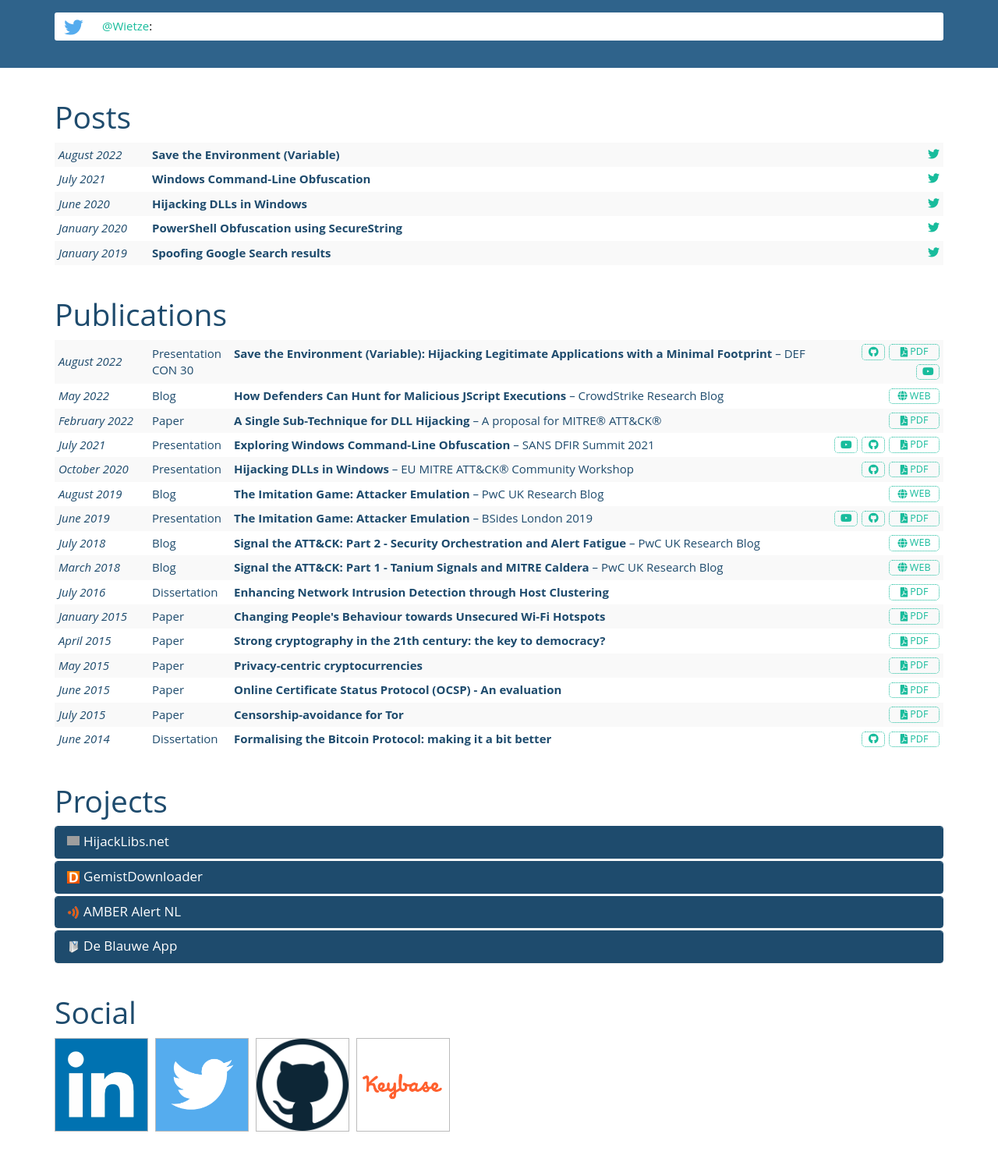
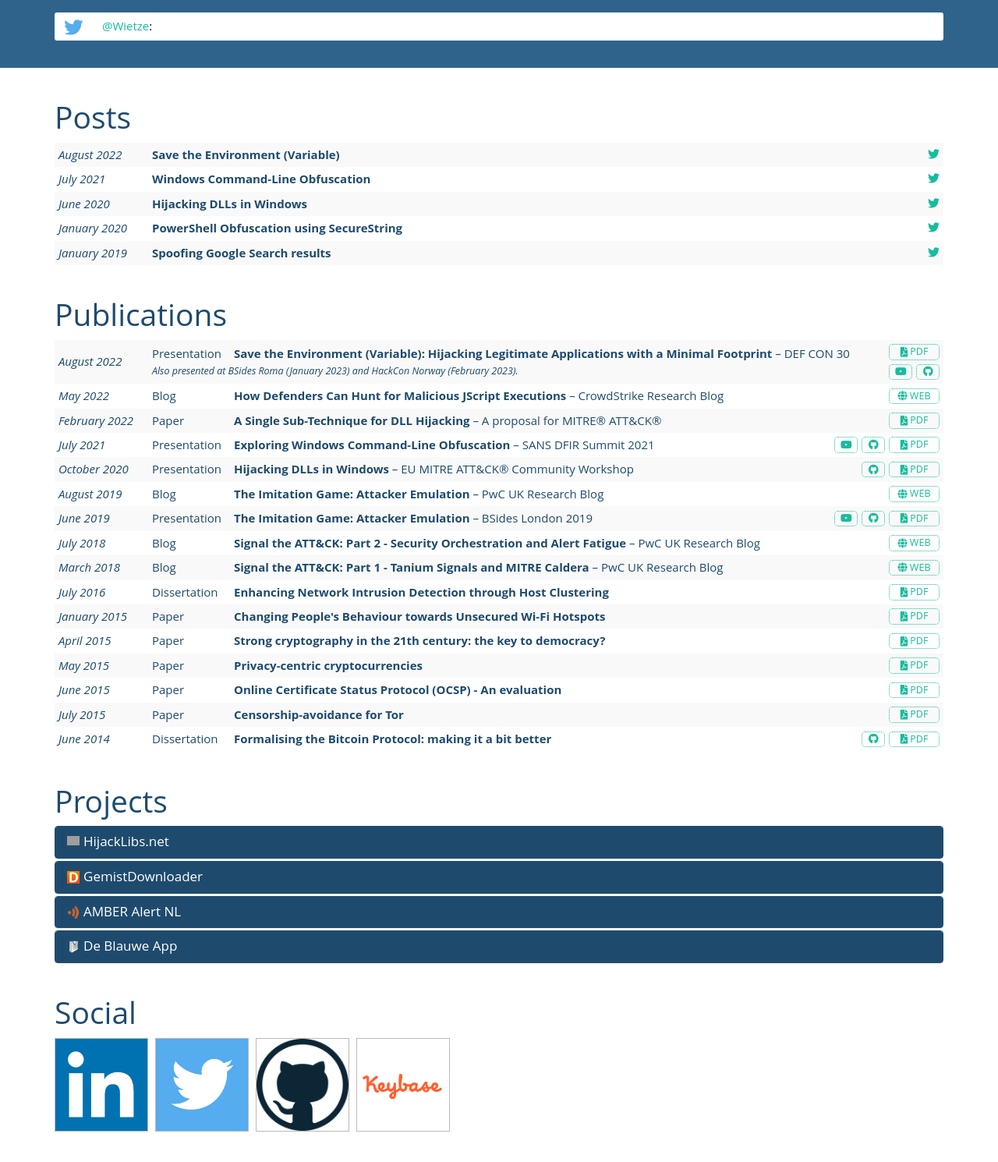
Before and after one commit to wietze/wietze.github.io, a Jekyll site: the page built from index.html, in a window 1280 px wide, cut to the strip 214-1711 px from the top of the page. Shown: the top 1490 px of the strip at 78% size. Built offline with Jekyll 4.4.1, drawn with Linux system fonts in a browser that asks for light colours; nearby versions of some CDN libraries; grey boxes are pictures that could not be loaded.

Commit message:
Added BSides Roma and HackCon Norway references to main page

```diff
--- a/css/default.css
+++ b/css/default.css
@@ -37,7 +37,7 @@
     float: left;
     margin-right: 5px;
     max-width: 16px;
-    padding: 0px;
+    padding: 0;
     margin-top: 2px;
 }
 
@@ -209,6 +209,12 @@
     line-height: 20px !important;
     text-decoration: none !important;
 }
+
+.addendum {
+    font-size: smaller;
+    font-style: italic;
+}
+
 @media screen and (max-width: 540px) {
     .namess {
         margin-top: 30px !important;
@@ -229,8 +235,8 @@
 
 @media screen and (max-width: 455px) {
     .namess {
-        margin-top: 0px !important;
-        margin-bottom: 0px !important;
+        margin-top: 0 !important;
+        margin-bottom: 0 !important;
     }
     #avatar {
         display: none;
--- a/index.html
+++ b/index.html
@@ -20,15 +20,15 @@
 <body>
   <div style="width: 100%; min-height: 230px; background-color: #2F638B;">
     <div class="container">
-      <div class="jumbotron row" style=" padding: 15px 0px; background-color: rgba(0,0,0,0); margin: 20px 0px;">
-        <div class="col-lg-12 col-md-12 col-xs-12 col-sm-12" style="padding: 0px;">
+      <div class="jumbotron row" style=" padding: 15px 0; background-color: rgba(0,0,0,0); margin: 20px 0;">
+        <div class="col-lg-12 col-md-12 col-xs-12 col-sm-12" style="padding: 0;">
           <div style="float: left; width: 100%; max-width: 175px; height: 100%; margin-right: 20px;" id="avatar">
             <img src="https://s.gravatar.com/avatar/65643c7a5680cb9f2e4be9a003cbf999?s=200"
               style="width: 100%; height: 100%; border: 1px solid white;" alt="Photo of Wietze" />
           </div>
-          <h1 style="font-size: 45px; font-weight: bold; margin: 0px; margin-bottom: 10px; color: white;"
+          <h1 style="font-size: 45px; font-weight: bold; margin: 0; margin-bottom: 10px; color: white;"
             class="namess">Wietze Beukema</h1>
-          <div class="text-info" style="font-size: 16px; color: #C2BEBE; margin-bottom: 0px; display: table-cell;">
+          <div class="text-info" style="font-size: 16px; color: #C2BEBE; margin-bottom: 0; display: table-cell;">
 
             <div class="indent">
               <i class="fas fa-briefcase intro-icons"></i>Cyber Threat Detection
@@ -65,7 +65,7 @@
 
   <div class="container">
 
-    <div class="page-header" style="padding-bottom: 0px; margin-bottom: 0px;">
+    <div class="page-header" style="padding-bottom: 0; margin-bottom: 0;">
       <h1 style="margin-bottom: 10px;"><a href="/blog" style="color: inherit;">Posts</a></h1>
     </div>
     <table class="table table-striped table-hover blogposts">
@@ -81,16 +81,16 @@
       </tbody>
     </table>
 
-    <div class="page-header" style="padding-bottom: 0px; margin-bottom: 0px;">
+    <div class="page-header" style="padding-bottom: 0; margin-bottom: 0;">
       <h1 style="margin-bottom: 10px;">Publications</h1>
     </div>
     <table class="table table-striped table-hover publications blogposts">
       <tbody>
         <tr>
-          <td class="entry-date">August 2022</td>
+          <td class="entry-date"><time datetime="2022-08">August 2022</time></td>
           <td class="box">
             <div class="block entry"><div><span class="publication-type">Presentation</span><strong
-                title="Beukema, W.J.B. (2022, August). Save the Environment (Variable): Hijacking Legitimate Applications with a Minimal Footprint. DEF CON 30.">Save the Environment (Variable): Hijacking Legitimate Applications with a Minimal Footprint</strong> &ndash; DEF CON 30</div></div>
+                title="Beukema, W.J.B. (2022, August). Save the Environment (Variable): Hijacking Legitimate Applications with a Minimal Footprint. DEF CON 30.">Save the Environment (Variable): Hijacking Legitimate Applications with a Minimal Footprint</strong> &ndash; DEF&nbsp;CON&nbsp;30 <span class="addendum">Also&nbsp;presented&nbsp;at&nbsp;BSides&nbsp;Roma&nbsp;(<time datetime="2023-01">January&nbsp;2023</time>) and HackCon&nbsp;Norway&nbsp;(<time datetime="2023-02">February&nbsp;2023</time>).</span></div></div>
             <div class="block publication-buttons">
               <div class="entry-link">
                 <a href="literature/Beukema,%20WJB%20-%20Save%20The%20Environment%20(Variable).pdf"> </a><a
@@ -101,7 +101,7 @@
           </td>
         </tr>
         <tr>
-          <td class="entry-date">May 2022</td>
+          <td class="entry-date"><time datetime="2022-05">May 2022</time></td>
           <td class="box">
             <div class="block entry"><div><span class="publication-type">Blog</span><strong
                 title="Beukema, W.J.B. (2022, May). How Defenders Can Hunt for Malicious JScript Executions: A Perspective from OverWatch Elite. CrowdStrike Research Blog.">How Defenders Can Hunt for Malicious JScript Executions</strong> &ndash; CrowdStrike Research Blog</div></div>
@@ -113,7 +113,7 @@
           </td>
         </tr>
         <tr>
-          <td class="entry-date">February 2022</td>
+          <td class="entry-date"><time datetime="2022-02">February 2022</time></td>
           <td class="box">
             <div class="block entry"><div><span class="publication-type">Paper</span><strong
                 title="Beukema, W.J.B. (2022, February). A Single Sub-Technique for DLL Hijacking.">A Single Sub-Technique for DLL Hijacking</strong> &ndash; A proposal for MITRE&reg; ATT&amp;CK&reg;</div>
@@ -126,7 +126,7 @@
           </td>
         </tr>
         <tr>
-          <td class="entry-date">July 2021</td>
+          <td class="entry-date"><time datetime="2021-07">July 2021</time></td>
           <td class="box">
             <div class="block entry"><div><span class="publication-type">Presentation</span><strong
                 title="Beukema, W.J.B. (2021, July). Exploring Windows Command-Line Obfuscation. SANS Institute DFIR Summit 2021.">Exploring
@@ -142,7 +142,7 @@
           </td>
         </tr>
         <tr>
-          <td class="entry-date">October 2020</td>
+          <td class="entry-date"><time datetime="2020-10">October 2020</time></td>
           <td class="box">
             <div class="block entry"><div><span class="publication-type">Presentation</span><strong
                 title="Beukema, W.J.B. (2020, October). Hijacking DLLs in Windows. Sixth EU MITRE ATT&CK® Community Workshop.">Hijacking
@@ -156,7 +156,7 @@
           </td>
         </tr>
        <tr>
-          <td class="entry-date">August 2019</td>
+          <td class="entry-date"><time datetime="2019-08">August 2019</time></td>
           <td class="box">
             <div class="block entry"><div><span class="publication-type">Blog</span><strong
                 title="Beukema, W.J.B. (2019, August). The Imitation Game: Attacker Emulation. PwC UK Research Blog.">The
@@ -169,7 +169,7 @@
           </td>
         </tr>
         <tr>
-          <td class="entry-date">June 2019</td>
+          <td class="entry-date"><time datetime="2019-06">June 2019</time></td>
           <td class="box">
             <div class="block entry"><div><span class="publication-type">Presentation</span><strong
                 title="Beukema, W.J.B. (2019, June). The Imitation Game: Attacker Emulation. Security BSides London 2019.">The
@@ -183,7 +183,7 @@
           </td>
         </tr>
         <tr>
-          <td class="entry-date">July 2018</td>
+          <td class="entry-date"><time datetime="2018-07">July 2018</time></td>
           <td class="box">
             <div class="block entry"><div><span class="publication-type">Blog</span><strong
                 title="Bottomley, Beukema. (2018, July). Signal the ATT&amp;CK: Part 2 - Security Orchestration and Alert Fatigue. PwC UK Research Blog.">Signal
@@ -199,7 +199,7 @@
           </td>
         </tr>
         <tr>
-          <td class="entry-date">March 2018</td>
+          <td class="entry-date"><time datetime="2018-03">March 2018</time></td>
           <td class="box">
             <div class="block entry"><div><span class="publication-type">Blog</span><strong
                 title="Bottomley, Beukema. (2018, March). Signal the ATT&amp;CK: Part 1 - Tanium Signals and MITRE Caldera. PwC UK Research Blog.">Signal
@@ -215,7 +215,7 @@
           </td>
         </tr>
         <tr>
-          <td class="entry-date">July 2016</td>
+          <td class="entry-date"><time datetime="2016-07">July 2016</time></td>
           <td class="box">
             <div class="block entry"><div><span class="publication-type">Dissertation</span><strong
                 title="Beukema, W.J.B. (2016, July). Enhancing Network Intrusion Detection through Host Clustering. Master's dissertation.">Enhancing
@@ -228,7 +228,7 @@
           </td>
         </tr>
         <tr>
-          <td class="entry-date">January 2015</td>
+          <td class="entry-date"><time datetime="2015-01">January 2015</time></td>
           <td class="box">
             <div class="block entry"><div><span class="publication-type">Paper</span><strong
                 title="Beukema, Noort, De Vries (2015, January). Changing People's Behaviour towards Unsecured Wi-Fi Hotspots.">Changing
@@ -244,7 +244,7 @@
           </td>
         </tr>
         <tr>
-          <td class="entry-date">April 2015</td>
+          <td class="entry-date"><time datetime="2015-04">April 2015</time></td>
           <td class="box">
             <div class="block entry"><div><span class="publication-type">Paper</span><strong
                 title="Beukema, W.J.B. (2015, April). Strong cryptography in the 21th century: the key to democracy?.">Strong
@@ -258,7 +258,7 @@
           </td>
         </tr>
         <tr>
-          <td class="entry-date">May 2015</td>
+          <td class="entry-date"><time datetime="2015-05">May 2015</time></td>
           <td class="box">
             <div class="block entry"><div><span class="publication-type">Paper</span><strong
                 title="Beukema, W.J.B. (2015, May). Privacy-centric cryptocurrencies.">Privacy-centric
@@ -271,7 +271,7 @@
           </td>
         </tr>
         <tr>
-          <td class="entry-date">June 2015</td>
+          <td class="entry-date"><time datetime="2015-06">June 2015</time></td>
           <td class="box">
             <div class="block entry"><div><span class="publication-type">Paper</span><strong
                 title="Beukema, W.J.B. (2015, June). Online Certificate Status Protocol (OCSP) - An evaluation. ">Online
@@ -284,7 +284,7 @@
           </td>
         </tr>
         <tr>
-          <td class="entry-date">July 2015</td>
+          <td class="entry-date"><time datetime="2015-07">July 2015</time></td>
           <td class="box">
             <div class="block entry"><div><span class="publication-type">Paper</span><strong
                 title="Beukema, W.J.B. (2015, July). Censorship-avoidance for Tor. ">Censorship-avoidance for
@@ -297,7 +297,7 @@
           </td>
         </tr>
         <tr>
-          <td class="entry-date">June 2014</td>
+          <td class="entry-date"><time datetime="2014-06">June 2014</time></td>
           <td class="box">
             <div class="block entry"><div><span class="publication-type">Dissertation</span><strong
                 title="Beukema, W.J.B. (2014, June). Formalising the Bitcoin Protocol: making it a bit better. 21st Twente Student Conference on IT. Bachelor's dissertation.">Formalising
@@ -317,7 +317,7 @@
 
 
 
-    <div class="page-header" style="padding-bottom: 0px; margin-bottom: 0px;" id="projecten">
+    <div class="page-header" style="padding-bottom: 0; margin-bottom: 0;" id="projecten">
       <h1 style="margin-bottom: 10px;">Projects</h1>
     </div>
 
@@ -336,7 +336,7 @@
         <table class="compare">
           <tr>
             <td class="factor">Project start</td>
-            <td class="description">August 2022 - see <a href="https://twitter.com/wietze/status/1558910243588829184"><em class="fab fa-twitter btn-link"></em> Tweet</a></td>
+            <td class="description"><time datetime="2022-08">August 2022</time> - see <a href="https://twitter.com/wietze/status/1558910243588829184"><em class="fab fa-twitter btn-link"></em> Tweet</a></td>
           </tr>
           <tr>
             <td class="factor">Technology</td>
@@ -375,7 +375,7 @@
         <table class="compare">
           <tr>
             <td class="factor">Project start</td>
-            <td class="description">July 2009</td>
+            <td class="description"><time datetime="2009-07">July 2009</time></td>
           </tr>
           <tr>
             <td class="factor">Platform</td>
@@ -441,7 +441,7 @@
         <table class="compare">
           <tr>
             <td class="factor">Project start</td>
-            <td class="description">December 2012</td>
+            <td class="description"><time datetime="2012-12">December 2012</time></td>
           </tr>
           <tr>
             <td class="factor">Platform</td>
@@ -493,7 +493,7 @@
         <table class="compare">
           <tr>
             <td class="factor">Project start</td>
-            <td class="description">December 2012</td>
+            <td class="description"><time datetime="2012-12">December 2012</time></td>
           </tr>
           <tr>
             <td class="factor">Platform</td>
@@ -528,7 +528,7 @@
       </div>
     </div>
 
-    <div class="page-header" style="padding-bottom: 0px; margin-bottom: 0px;">
+    <div class="page-header" style="padding-bottom: 0; margin-bottom: 0;">
       <h1 style="margin-bottom: 10px;" id="social">Social</h1>
     </div>
     <p class="social-buttons">
```
Also changed, not shown: other parts of index.html (+1 -1 lines).
